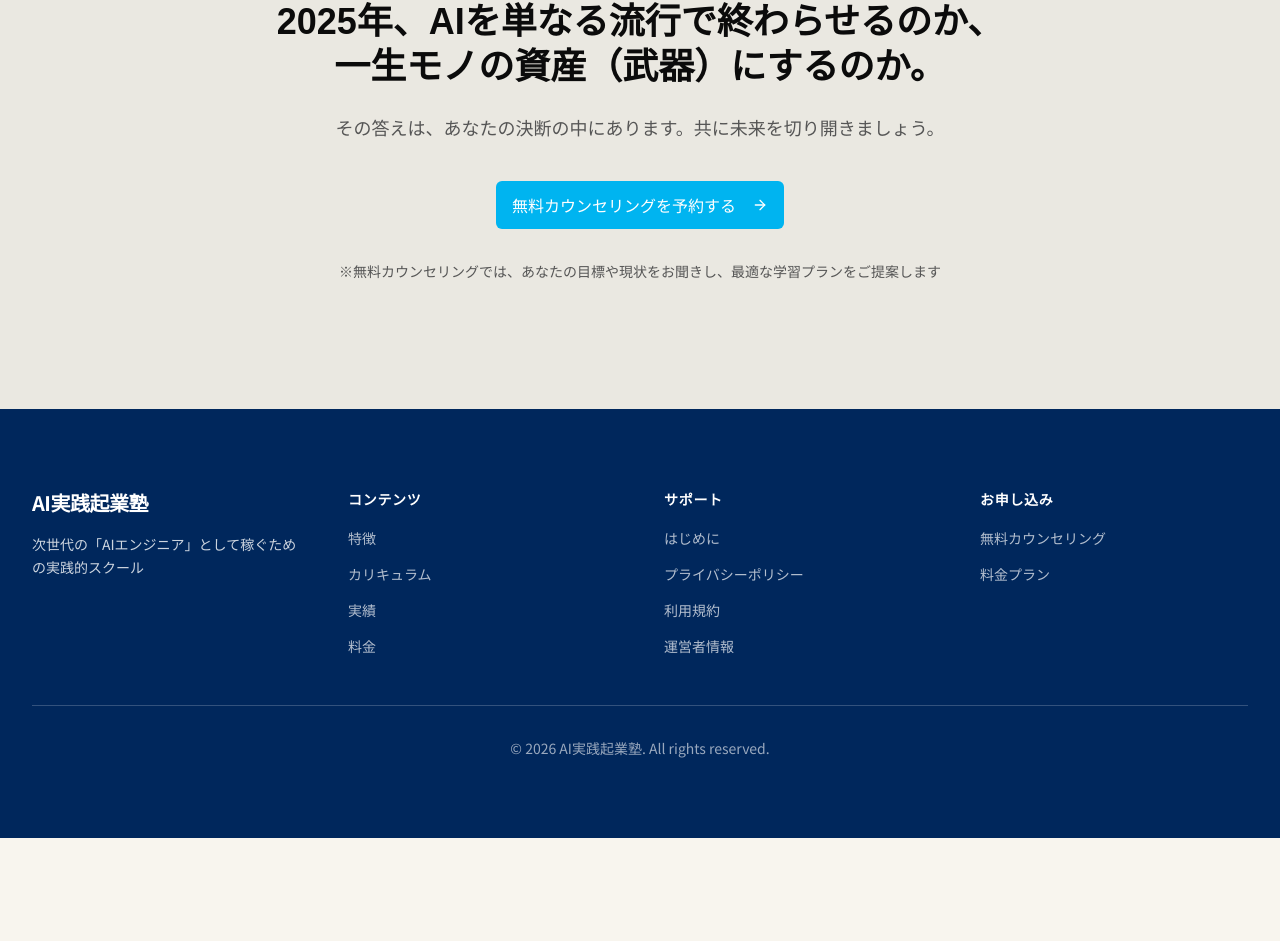
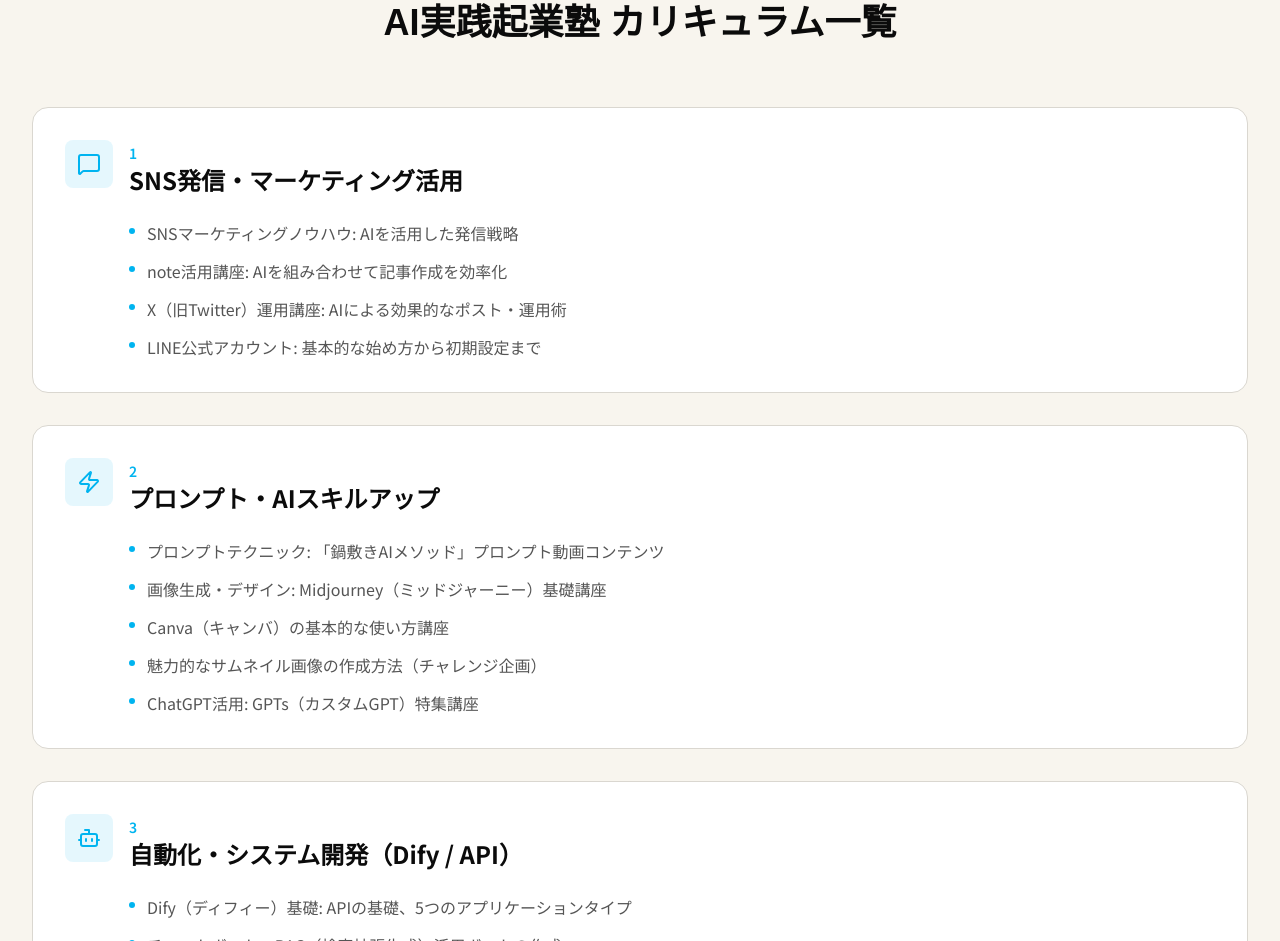
Before and after one commit to KANIKANIMAN1234/AI-jissenn-HP, a Next.js app in the folder 05_app/: page /curriculum in a window 1280 px wide. Shown: the part 1859-2800 px from the top of the page. Before the commit the page ends 2697 px from the top, so only its background shows below. Built offline with nearby package versions, Linux system fonts and the light colour scheme.

Commit message:
カリキュラムページに詳細一覧を追加
- 7つのカテゴリー別に詳細なカリキュラムを追加

- SNS発信、プロンプト、自動化、GAS、商品開発、法務、コミュニティ

Made-with: Cursor

```diff
--- a/05_app/app/curriculum/page.tsx
+++ b/05_app/app/curriculum/page.tsx
@@ -1,7 +1,7 @@
 import { Header } from "@/components/header"
 import { Footer } from "@/components/footer"
 import { CTASection } from "@/components/home/cta-section"
-import { Rocket, Palette, Bot, Link2, Lightbulb, BarChart3 } from "lucide-react"
+import { Rocket, Palette, Bot, Link2, Lightbulb, BarChart3, MessageSquare, Zap, Code, ShoppingBag, Scale, Users } from "lucide-react"
 import type { Metadata } from "next"
 
 export const metadata: Metadata = {
@@ -59,6 +59,83 @@ const stats = [
   { value: "50万円", label: "相当の価値" },
   { value: "永年", label: "アクセス権" },
   { value: "11", label: "カテゴリー" },
+]
+
+const detailedCurriculum = [
+  {
+    icon: MessageSquare,
+    category: "SNS発信・マーケティング活用",
+    items: [
+      "SNSマーケティングノウハウ: AIを活用した発信戦略",
+      "note活用講座: AIを組み合わせて記事作成を効率化",
+      "X（旧Twitter）運用講座: AIによる効果的なポスト・運用術",
+      "LINE公式アカウント: 基本的な始め方から初期設定まで",
+    ],
+  },
+  {
+    icon: Zap,
+    category: "プロンプト・AIスキルアップ",
+    items: [
+      "プロンプトテクニック: 「鍋敷きAIメソッド」プロンプト動画コンテンツ",
+      "画像生成・デザイン: Midjourney（ミッドジャーニー）基礎講座",
+      "Canva（キャンバ）の基本的な使い方講座",
+      "魅力的なサムネイル画像の作成方法（チャレンジ企画）",
+      "ChatGPT活用: GPTs（カスタムGPT）特集講座",
+    ],
+  },
+  {
+    icon: Bot,
+    category: "自動化・システム開発（Dify / API）",
+    items: [
+      "Dify（ディフィー）基礎: APIの基礎、5つのアプリケーションタイプ",
+      "チャットボット・RAG（検索拡張生成）活用ボットの作成",
+      "SNS向けテキスト自動作成などの事例サンプル",
+      "Dify中級チャレンジ: 3,000文字のnote記事生成アプリ制作など",
+      "システム開発環境: GitHub、Obsidian、Cursorのインストール・基本操作",
+    ],
+  },
+  {
+    icon: Code,
+    category: "プログラミング・GAS（Google Apps Script）活用",
+    items: [
+      "GAS（ガス）入門: 「習うより慣れろ」をテーマにしたアプリ制作",
+      "LINE × GAS 連携アプリ開発:",
+      "　・Googleカレンダー連携の予定管理ボット",
+      "　・キーワード判別によるメールのLINE自動転送",
+      "　・飲食店向け順番待ちアプリ",
+      "　・宅配弁当予約ラインボット",
+      "　・EC予約システム",
+      "　・家計簿アプリ",
+    ],
+  },
+  {
+    icon: ShoppingBag,
+    category: "商品開発・収益化支援",
+    items: [
+      "商品開発講座: 自身の商品開発・作成の並走サポート",
+      "販売プラットフォーム構築:",
+      "　・STORES（ストアーズ）開設・登録方法",
+      "　・ココナラ開設・活用講座",
+      "伴走型アプリ開発・販売プログラム: 開発から販売までの概要解説",
+    ],
+  },
+  {
+    icon: Scale,
+    category: "法務・リスク管理（座学）",
+    items: [
+      "契約・法的知識: 特定商取引法、産業財産権、著作権法などの基礎知識",
+      "インシデント対策: AI利用時やビジネスにおける基本知識",
+    ],
+  },
+  {
+    icon: Users,
+    category: "コミュニティ・コンテンツ",
+    items: [
+      "共同マガジン企画: SNSの認知拡大を目指す参加型プロジェクト",
+      "動画アーカイブ: 無料講座アーカイブ（約42分）",
+      "会員限定講座（26本）",
+    ],
+  },
 ]
 
 export default function CurriculumPage() {
@@ -132,6 +209,45 @@ export default function CurriculumPage() {
           </div>
         </section>
 
+        {/* Detailed Curriculum List */}
+        <section className="py-16 lg:py-24 bg-background">
+          <div className="max-w-7xl mx-auto px-6 lg:px-8">
+            <div className="text-center mb-16">
+              <h2 className="text-sm font-semibold text-primary uppercase tracking-wider mb-4">Detailed Curriculum</h2>
+              <p className="text-3xl lg:text-4xl font-serif font-bold text-foreground">
+                AI実践起業塾 カリキュラム一覧
+              </p>
+            </div>
+
+            <div className="space-y-8">
+              {detailedCurriculum.map((section, index) => (
+                <div
+                  key={section.category}
+                  className="bg-card p-8 rounded-2xl border border-border"
+                >
+                  <div className="flex items-start gap-4 mb-6">
+                    <div className="w-12 h-12 rounded-lg bg-primary/10 flex items-center justify-center flex-shrink-0">
+                      <section.icon className="h-6 w-6 text-primary" />
+                    </div>
+                    <div>
+                      <span className="text-sm font-semibold text-primary">{index + 1}</span>
+                      <h3 className="text-2xl font-bold text-foreground">{section.category}</h3>
+                    </div>
+                  </div>
+                  <ul className="space-y-3 ml-16">
+                    {section.items.map((item, itemIndex) => (
+                      <li key={itemIndex} className="flex items-start gap-3">
+                        <span className="w-1.5 h-1.5 rounded-full bg-primary mt-2 flex-shrink-0" />
+                        <span className="text-muted-foreground leading-relaxed">{item}</span>
+                      </li>
+                    ))}
+                  </ul>
+                </div>
+              ))}
+            </div>
+          </div>
+        </section>
+
         <CTASection />
       </main>
       <Footer />
```
